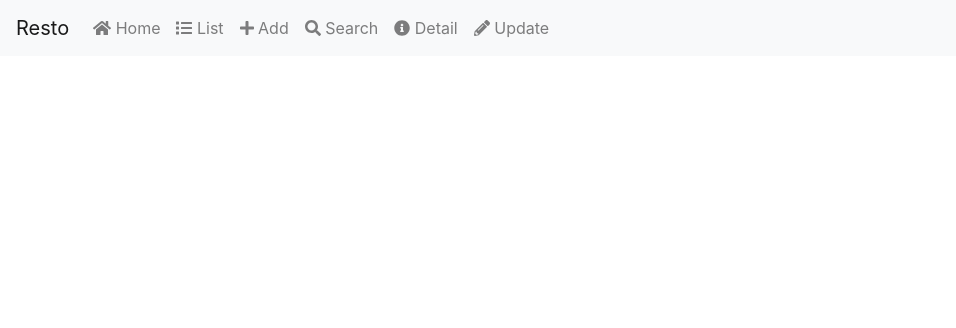
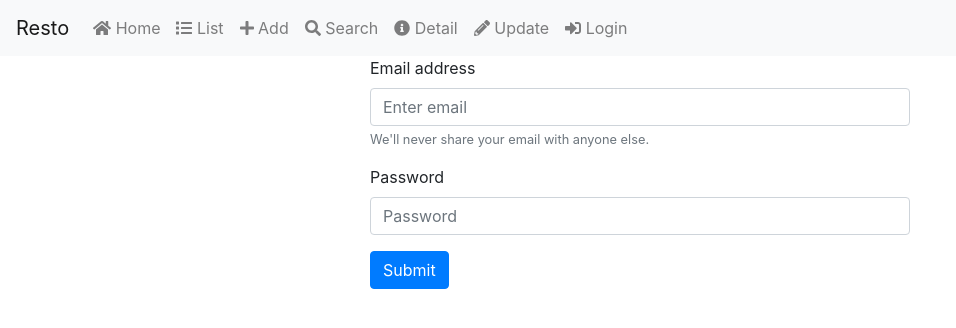
Before and after one commit to KashanMehmood/restraunt-crud, a React (Create React App) app: page /login in a window 1280 px wide. Shown: the top 328 px of the page, without its empty margins (0-956 px from the left). Built offline with nearby package versions, Linux system fonts and the light colour scheme.

Commit message:
add login component with bootstrap

```diff
--- a/db/db.json
+++ b/db/db.json
@@ -1,4 +1,14 @@
 {
+  "login": [
+    {
+      "email": "dani@gmail.com",
+      "password": "dani"
+    },
+    {
+      "email": "kashi@gmail.com",
+      "password": "kashi"
+    }
+  ],
   "restaurant": [
     {
       "id": 1,
--- a/src/App.js
+++ b/src/App.js
@@ -6,6 +6,7 @@ import RestaurantMake from "./component/RestaurantMake";
 import RestaurantSearch from "./component/RestaurantSearch";
 import RestaurantDetail from "./component/RestaurantDetail";
 import RestaurantUpdate from "./component/RestaurantUpdate";
+import Login from "./component/Login";
 import { Navbar, Nav } from 'react-bootstrap';
 import {
   BrowserRouter as Router,
@@ -13,7 +14,7 @@ import {
   Route,
 } from "react-router-dom";
 import { FontAwesomeIcon } from '@fortawesome/react-fontawesome';
-import { faList,faHome, faPlus, faSearch, faInfoCircle, faPencilAlt } from '@fortawesome/free-solid-svg-icons';
+import { faList,faHome, faPlus, faSearch, faInfoCircle, faPencilAlt, faSignInAlt } from '@fortawesome/free-solid-svg-icons';
 
 function App() {
   return (
@@ -33,6 +34,7 @@ function App() {
                 <Nav.Link href="/search"><FontAwesomeIcon  icon={faSearch} /> Search</Nav.Link>
                 <Nav.Link href="/detail"><FontAwesomeIcon  icon={faInfoCircle} /> Detail</Nav.Link>
                 <Nav.Link href="/update"><FontAwesomeIcon  icon={faPencilAlt} /> Update</Nav.Link>
+                <Nav.Link href="/login"><FontAwesomeIcon  icon={faSignInAlt} /> Login</Nav.Link>
 
               </Nav>
             </Navbar.Collapse>
@@ -80,6 +82,10 @@ function App() {
               render={(props) => <RestaurantUpdate {...props} />}
             >
             </Route>
+            <Route path="/login" // render={(props) => <RestaurantUpdate {...props} />}
+            >
+                <Login />
+            </Route>
           </Switch>
         </div>
       </Router>
--- /dev/null
+++ b/src/component/Login.js
@@ -0,0 +1,63 @@
+import React, { Component } from 'react';
+import { withRouter } from 'react-router-dom'
+import { Form, Button } from 'react-bootstrap';
+
+class Login extends Component {
+
+    constructor() {
+        super();
+        this.state = {
+            email: "",
+            password: "",
+        };
+        this.submit = this.submit.bind(this);
+    }
+
+    submit() {
+        console.log(this.state.email);
+        console.log(this.state.password);
+        fetch("http://localhost:3000/login/?email=" + this.state.email + "&password=" + this.state.password)
+            .then(response => response.json())
+            .then((responseJson) => {
+
+                if (responseJson.length === 1) {
+                    this.props.history.push('/list');
+                } else {
+                    alert("Your email or passwor is incorrect");
+                }
+            })
+            .catch(error => console.log(error)) //to catch the errors if any
+    }
+
+    render() {
+        return (
+            <div className="container">
+                <div className="row">
+                    <div className="offset-md-3 col-md-6">
+                        <Form>
+                            <Form.Group align="left" controlId="formBasicEmail">
+                                <Form.Label>Email address</Form.Label>
+                                <Form.Control onChange={(e) => { this.setState({ email: e.target.value }) }} type="email" placeholder="Enter email" />
+                                <Form.Text className="text-muted">
+                                    We'll never share your email with anyone else.
+                                </Form.Text>
+                            </Form.Group>
+
+                            <Form.Group align="left" controlId="formBasicPassword">
+                                <Form.Label>Password</Form.Label>
+                                <Form.Control onChange={(e) => { this.setState({ password: e.target.value }) }} type="password" placeholder="Password" />
+                            </Form.Group>
+
+                            <Form.Group align="left" controlId="formBasicCheckbox">
+                                <Button variant="primary" type="button" onClick={this.submit}>Submit</Button>
+                            </Form.Group>
+                        </Form>
+                    </div>
+                </div>
+            </div>
+        );
+    }
+}
+
+export default withRouter(Login);
+// export default Login;
--- a/src/component/RestaurantList.js
+++ b/src/component/RestaurantList.js
@@ -69,7 +69,7 @@ class RestaurantList extends Component {
                                     <td>{item.rating}</td>
                                     <td>
                                         <Link to={"/update/"+item.id}><FontAwesomeIcon  icon={faEdit} /> </Link>
-                                        <Link onClick={ () => this.delete(item.id) }><FontAwesomeIcon  icon={faTrash} color="red" /> </Link>
+                                        <Link to="" onClick={ () => this.delete(item.id) }><FontAwesomeIcon  icon={faTrash} color="red" /> </Link>
                                     </td>
 
 
```
